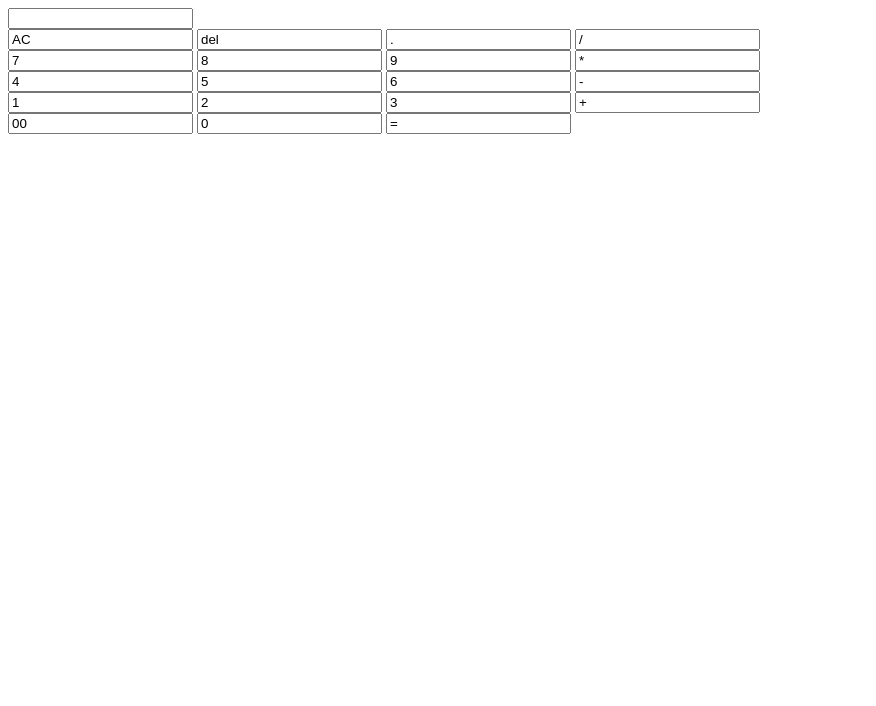
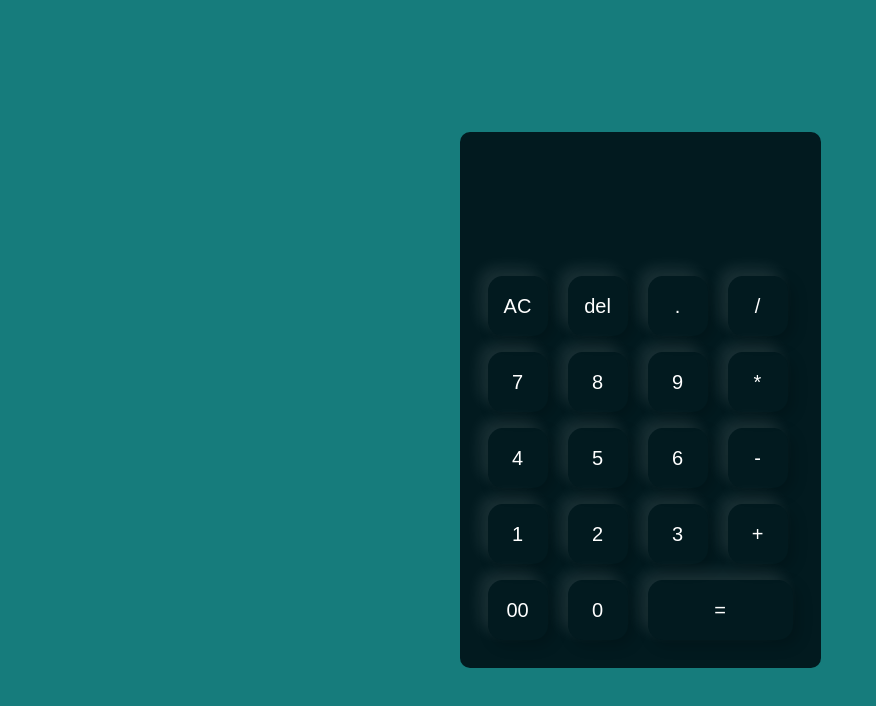
Before and after one commit to Nasrin2002/calculatornila, a plain HTML site: page index.html in a window 1280 px wide. Shown: the whole page, without its empty margins (0-876 px from the left). Drawn offline with Linux system fonts and the light colour scheme; a web font is replaced by a local one.

Commit message:
Update index.html

```diff
--- a/index.html
+++ b/index.html
@@ -1,7 +1,7 @@
 <!DOCTYPE html>
 <html lang="en">
 <head>
-    <link rel="stylesheet" href="./realcalculator.css">
+    <link rel="stylesheet" href="./style.css">
     <link rel="preconnect" href="https://fonts.googleapis.com">
     <link rel="preconnect" href="https://fonts.gstatic.com" crossorigin>
     <link href="https://fonts.googleapis.com/css2?family=Fuzzy+Bubbles:wght@400;700&family=Open+Sans:ital,wght@0,400;0,800;1,300;1,400;1,600&display=swap" rel="stylesheet">
```
